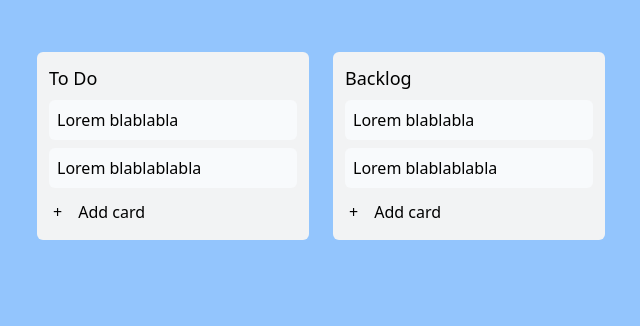
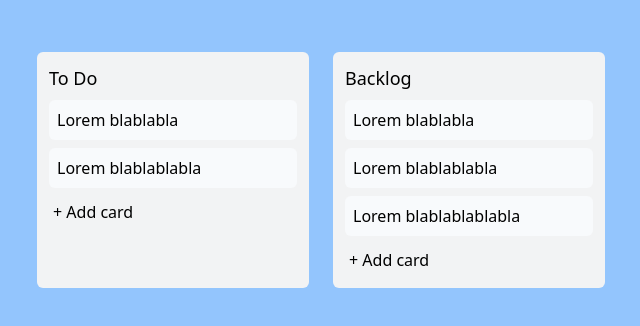
Before and after one commit to Shalimo/trello-clone, a React (Vite) app: page / in a window 1280 px wide. Shown: the top 326 px of the page, without its empty margins (15-655 px from the left). Built offline with nearby package versions, Linux system fonts and the light colour scheme.

Commit message:
add autoresize textarea, add custom hook with area states

```diff
--- a/package.json
+++ b/package.json
@@ -13,6 +13,7 @@
     "react": "^18.2.0",
     "react-dom": "^18.2.0",
     "react-redux": "^8.0.5",
+    "react-textarea-autosize": "^8.4.0",
     "redux-persist": "^6.0.0",
     "sass": "^1.56.1"
   },
--- a/src/components/pages/Home/Home.jsx
+++ b/src/components/pages/Home/Home.jsx
@@ -1,9 +1,11 @@
 import React from 'react'
 import { useSelector, useDispatch } from 'react-redux'
+import AddCardButton from '../../ui/CardButton/AddCardButton'
 import style from './Home.module.scss'
 
 const Home = () => {
   const arr = useSelector((state) => state.desk)
+  const dispatch = useDispatch()
 
   return (
     <div className={style.content}>
@@ -15,10 +17,7 @@ const Home = () => {
               <p>{item.description}</p>
             </div>
           ))}
-          <div className={style.bottomSection}>
-            <p>+</p>
-            <p>Add card</p>
-          </div>
+          <AddCardButton/>
         </div>
       ))}
     </div>
--- a/src/components/pages/Home/Home.module.scss
+++ b/src/components/pages/Home/Home.module.scss
@@ -11,16 +11,5 @@
         .description {
             @apply bg-slate-50 p-2 rounded-md  mb-2;
         }
-
-        .bottomSection {
-            @apply flex flex-row p-1;
-            p {
-                @apply mr-4;
-            }
-
-            &:hover {
-                @apply bg-slate-300 rounded-md cursor-pointer;
-            }
-        }
     }
 }
--- /dev/null
+++ b/src/components/ui/CardButton/AddCardButton.jsx
@@ -0,0 +1,30 @@
+import React from 'react'
+import { useForm } from '../../../hooks/useForm'
+import TextareaAutosize from 'react-textarea-autosize';
+import style from './AddCardButton.module.scss'
+
+const AddCardButton = () => {
+  const {isFormOpen, toggleForm, text, handleInputChange} = useForm()
+
+  return (
+    <>
+    <div className={style.cardButton} onClick={() => {toggleForm()}}>
+        {isFormOpen ? (<TextareaAutosize className={style.textArea} value={text} onChange={(e) => {handleInputChange(e.target.value)}} autoFocus/>) : (<p>+ Add card</p>)}
+    </div>
+    {isFormOpen ?
+    (
+    <div className={style.secondButtonContainer}>
+      <button className={style.secondCardButton}>
+        Add card
+      </button>
+      <p onClick={() => {toggleForm()}}>×</p>
+    </div>
+    )
+    :
+    null
+    }
+    </>
+  )
+}
+
+export default AddCardButton
--- /dev/null
+++ b/src/components/ui/CardButton/AddCardButton.module.scss
@@ -0,0 +1,34 @@
+.cardButton {
+    @apply flex flex-row p-1;
+    p {
+        @apply mr-4;
+    }
+
+    &:hover {
+        @apply bg-slate-300 rounded-md cursor-pointer;
+    }
+
+    .textArea {
+        @apply resize-none w-[100%] outline-none border-none;
+    }
+}
+
+.secondButtonContainer {
+    @apply flex flex-row items-center;
+
+    p {
+        @apply text-[40px] mt-[5px] ml-3 cursor-pointer text-cyan-700;
+
+        &:hover {
+            @apply text-[#000];
+        }
+    }
+
+    .secondCardButton {
+        @apply w-auto p-2 bg-[#0079bf] text-cyan-50 rounded-md mt-3;
+
+        &:hover {
+            @apply bg-[#026dab];
+        }
+    }
+}
--- /dev/null
+++ b/src/hooks/useForm.js
@@ -0,0 +1,16 @@
+import { useState } from "react"
+
+export const useForm = () => {
+    const [isFormOpen, setIsForOpen] = useState(false)
+    const [text, setText] = useState('')
+
+    const toggleForm = () => {
+        setIsForOpen(!isFormOpen)
+    }
+
+    const handleInputChange = (value) => {
+        setText(value)
+    }
+
+    return {isFormOpen, toggleForm, text, handleInputChange}
+}
--- a/src/store/deskSlice.js
+++ b/src/store/deskSlice.js
@@ -27,6 +27,10 @@ const initialState = [
                 id: 2,
                 description: 'Lorem blablablabla'
             },
+            {
+                id: 3,
+                description: 'Lorem blablablablabla'
+            },
         ]
     },
 ]
@@ -41,6 +45,6 @@ export const deskSlice = createSlice({
     }
 })
 
-export const { decrement } = deskSlice.actions
+export const { deskX2 } = deskSlice.actions
 
 export default deskSlice.reducer
```
Also changed, not shown: 1 other file (tests, documents, lock files or other folders).
